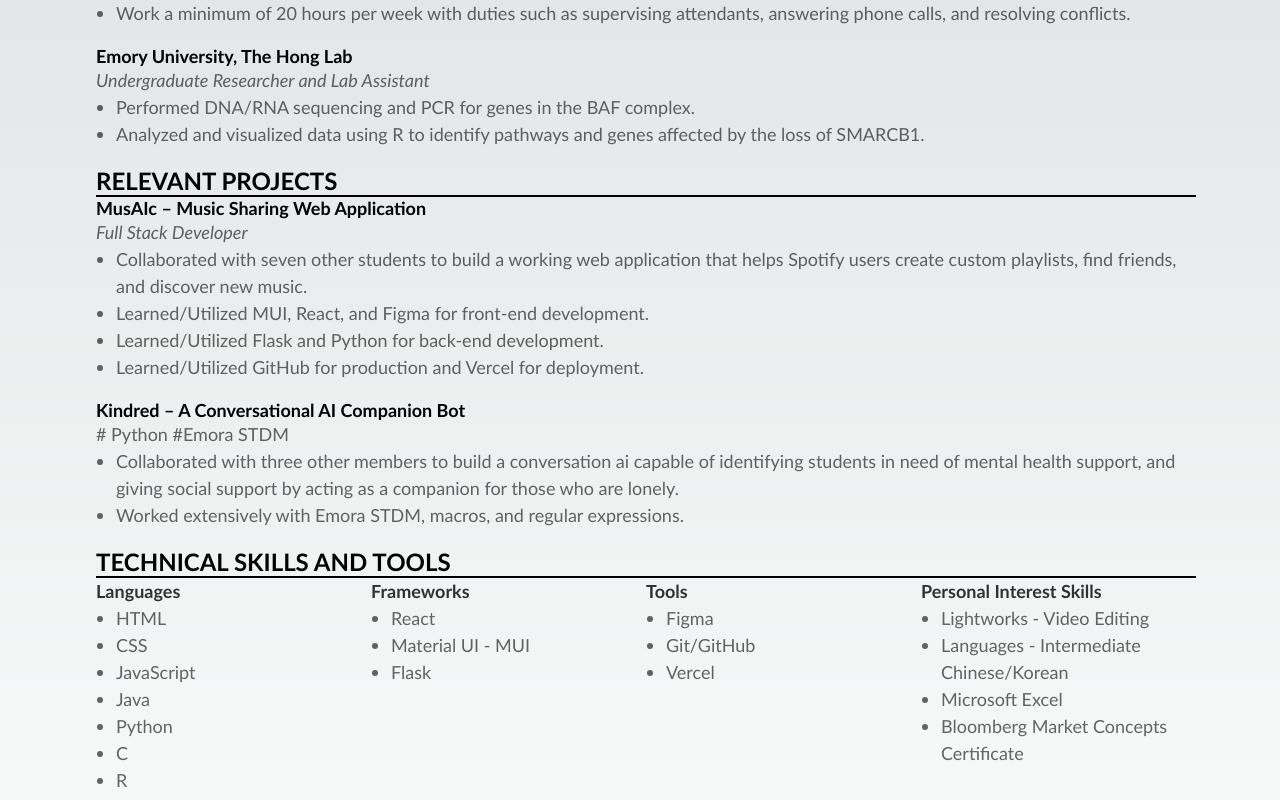
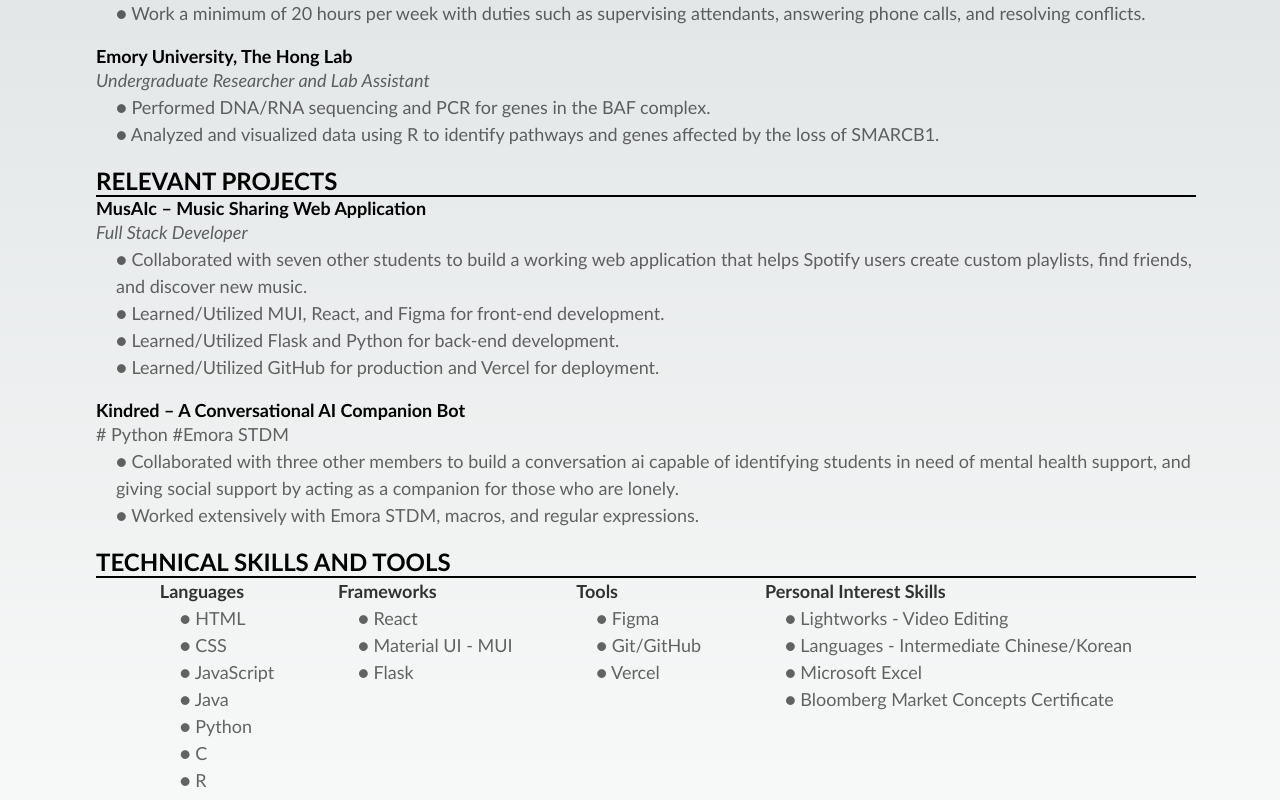
Before and after one commit to microlchen/resume, a Next.js app: page / in a window 1280 px wide. Shown: the part 520-1320 px from the top of the page. Built offline with nearby package versions, Linux system fonts and the light colour scheme.

Commit message:
flexfixes

```diff
--- a/src/pages/index.js
+++ b/src/pages/index.js
@@ -23,10 +23,10 @@ export default function Home() {
             <h2 className={styles.h2}>EDUCATION</h2>
             <hr className={styles.divider} />
             <h3 className={styles.subhead}> Emory University, College of Arts and Science</h3>
-            <p className={styles.type}> <b>Major:</b> Computer Science</p>
-            <p className={styles.type}> <b>Relevant Courses:</b> Data Structures and Algorithms, Computer Architecture, Analysis of Algorithms, Linear Algebra, Computational Linguistics, Data Mining, HTML & CSS (Duke University)</p>
-            <p className={styles.type}> <b>Organizations:</b> Volunteer Emory; Emory RHA; Emory Robotics Club</p>
-            <p className={styles.type}> <b>Honors:</b> Gilman’s Scholar (2023) Quest Bridge Scholar (2020)</p>
+            <p className={styles.type}> <b>Major:&nbsp;&nbsp;</b> Computer Science</p>
+            <p className={styles.type}> <b>Courses:&nbsp;&nbsp;</b> Data Structures and Algorithms;&nbsp; Computer Architecture;&nbsp; Analysis of Algorithms;&nbsp; Linear Algebra;&nbsp; Computational Linguistics;&nbsp; Data Mining;&nbsp; HTML/CSS & JavaScript (Duke University)</p>
+            <p className={styles.type}> <b>Organizations:&nbsp;&nbsp;</b> Volunteer Emory;&nbsp; Emory RHA;&nbsp; Emory Robotics Club</p>
+            <p className={styles.type}> <b>Honors:&nbsp;&nbsp;</b> Gilman’s Scholar (2023) Quest Bridge Scholar (2020)</p>
 
             <br />
             <h2 className={styles.h2}>WORK EXPERIENCE</h2>
@@ -34,16 +34,16 @@ export default function Home() {
             <h3 className={styles.subhead}> Emory University, SAAC Facility</h3>
             <p className={styles.type}> <i>Supervisor</i></p>
             <ul className={styles.indent}>
-              <li className={styles.type}>Trained and supervised attendants in a variety of different tasks including (but not limited to) using facility software, standard customer service practices, and adhering to company policies.</li>
-              <li className={styles.type}>Work a minimum of 20 hours per week with duties such as supervising attendants, answering phone calls, and resolving conflicts.</li>
+              <li className={styles.type}>● Trained and supervised attendants in a variety of different tasks including (but not limited to) using facility software, standard customer service practices, and adhering to company policies.</li>
+              <li className={styles.type}>● Work a minimum of 20 hours per week with duties such as supervising attendants, answering phone calls, and resolving conflicts.</li>
             </ul>
 
             <br />
             <h3 className={styles.subhead}> Emory University, The Hong Lab</h3>
             <p className={styles.type}> <i>Undergraduate Researcher and Lab Assistant</i></p>
             <ul className={styles.indent}>
-              <li className={styles.type}>Performed DNA/RNA sequencing and PCR for genes in the BAF complex.</li>
-              <li className={styles.type}>Analyzed and visualized data using R to identify pathways and genes affected by the loss of SMARCB1.</li>
+              <li className={styles.type}>● Performed DNA/RNA sequencing and PCR for genes in the BAF complex.</li>
+              <li className={styles.type}>● Analyzed and visualized data using R to identify pathways and genes affected by the loss of SMARCB1.</li>
             </ul>
             <br />
 
@@ -52,17 +52,17 @@ export default function Home() {
             <h3 className={styles.subhead}> MusAIc – Music Sharing Web Application</h3>
             <p className={styles.type}> <i>Full Stack Developer</i></p>
             <ul className={styles.indent}>
-              <li className={styles.type}>Collaborated with seven other students to build a working web application that helps Spotify users create custom playlists, find friends, and discover new music.</li>
-              <li className={styles.type}>Learned/Utilized MUI, React, and Figma for front-end development.</li>
-              <li className={styles.type}>Learned/Utilized Flask and Python for back-end development.</li>
-              <li className={styles.type}>Learned/Utilized GitHub for production and Vercel for deployment.</li>
+              <li className={styles.type}>● Collaborated with seven other students to build a working web application that helps Spotify users create custom playlists, find friends, and discover new music.</li>
+              <li className={styles.type}>● Learned/Utilized MUI, React, and Figma for front-end development.</li>
+              <li className={styles.type}>● Learned/Utilized Flask and Python for back-end development.</li>
+              <li className={styles.type}>● Learned/Utilized GitHub for production and Vercel for deployment.</li>
             </ul>
             <br />
             <h3 className={styles.subhead}> Kindred – A Conversational AI Companion Bot</h3>
             <p className={styles.type}># Python #Emora STDM</p>
             <ul className={styles.indent}>
-              <li className={styles.type}>Collaborated with three other members to build a conversation ai capable of identifying students in need of mental health support, and giving social support by acting as a companion for those who are lonely. </li>
-              <li className={styles.type}>Worked extensively with Emora STDM, macros, and regular expressions.</li>
+              <li className={styles.type}>● Collaborated with three other members to build a conversation ai capable of identifying students in need of mental health support, and giving social support by acting as a companion for those who are lonely. </li>
+              <li className={styles.type}>● Worked extensively with Emora STDM, macros, and regular expressions.</li>
             </ul>
             <br />
 
@@ -73,41 +73,41 @@ export default function Home() {
                 <p className={styles.type1}>Languages</p>
                 <ul className={styles.indent}>
 
-                  <li className={styles.type}>HTML </li>
-                  <li className={styles.type}>CSS</li>
-                  <li className={styles.type}>JavaScript</li>
-                  <li className={styles.type}>Java</li>
-                  <li className={styles.type}>Python</li>
-                  <li className={styles.type}>C</li>
-                  <li className={styles.type}>R</li>
+                  <li className={styles.type}>● HTML </li>
+                  <li className={styles.type}>● CSS</li>
+                  <li className={styles.type}>● JavaScript</li>
+                  <li className={styles.type}>● Java</li>
+                  <li className={styles.type}>● Python</li>
+                  <li className={styles.type}>● C</li>
+                  <li className={styles.type}>● R</li>
                 </ul>
               </section>
               <section>
                 <p className={styles.type1}>Frameworks</p>
                 <ul className={styles.indent}>
 
-                  <li className={styles.type}>React </li>
-                  <li className={styles.type}>Material UI - MUI</li>
-                  <li className={styles.type}>Flask</li>
+                  <li className={styles.type}>● React </li>
+                  <li className={styles.type}>● Material UI - MUI</li>
+                  <li className={styles.type}>● Flask</li>
                 </ul>
               </section>
               <section>
                 <p className={styles.type1}>Tools</p>
                 <ul className={styles.indent}>
 
-                  <li className={styles.type}>Figma </li>
-                  <li className={styles.type}>Git/GitHub</li>
-                  <li className={styles.type}>Vercel</li>
+                  <li className={styles.type}>● Figma </li>
+                  <li className={styles.type}>● Git/GitHub</li>
+                  <li className={styles.type}>● Vercel</li>
                 </ul>
               </section>
               <section>
                 <p className={styles.type1}>Personal Interest Skills</p>
                 <ul className={styles.indent}>
 
-                  <li className={styles.type}>Lightworks - Video Editing </li>
-                  <li className={styles.type}>Languages - Intermediate Chinese/Korean</li>
-                  <li className={styles.type}>Microsoft Excel</li>
-                  <li className={styles.type}>Bloomberg Market Concepts Certificate</li>
+                  <li className={styles.type}>● Lightworks - Video Editing </li>
+                  <li className={styles.type}>● Languages - Intermediate Chinese/Korean</li>
+                  <li className={styles.type}>● Microsoft Excel</li>
+                  <li className={styles.type}>● Bloomberg Market Concepts Certificate</li>
                 </ul>
               </section>
             </div>
--- a/src/styles/Home.module.css
+++ b/src/styles/Home.module.css
@@ -9,6 +9,7 @@
 }
 
 .h1 {
+  display: flex;
   margin: 3;
   padding: 30;
   font-size: xx-large;
@@ -16,6 +17,7 @@
 }
 
 .h2 {
+  display: flex;
   margin: 3;
   padding: 30;
   font-size: x-large;
@@ -24,14 +26,16 @@
 
 .subhead {
   margin: 3;
-  justify-content: space-around;
-
+  justify-content: flex-start;
+  display: flex;
   padding: 30;
   font-size: large;
   font-family: 'Gill Sans', 'Gill Sans MT', Calibri, 'Trebuchet MS', sans-serif;
 }
 
 .type {
+  display: flex;
+  justify-content: flex-start;
   margin: 0;
   opacity: 0.6;
   font-size: large;
@@ -70,7 +74,8 @@
 }
 
 .grid {
-  display: grid;
+  display: flex;
+  justify-content: space-evenly;
   grid-template-columns: repeat(4, minmax(25%, auto));
   width: var(--max-width);
   max-width: 100%;
--- a/src/styles/globals.css
+++ b/src/styles/globals.css
@@ -40,38 +40,7 @@
   --card-border-rgb: 131, 134, 135;
 }
 
-@media (prefers-color-scheme: dark) {
-  :root {
-    --foreground-rgb: 255, 255, 255;
-    --background-start-rgb: 0, 0, 0;
-    --background-end-rgb: 0, 0, 0;
 
-    --primary-glow: radial-gradient(rgba(1, 65, 255, 0.4), rgba(1, 65, 255, 0));
-    --secondary-glow: linear-gradient(
-      to bottom right,
-      rgba(1, 65, 255, 0),
-      rgba(1, 65, 255, 0),
-      rgba(1, 65, 255, 0.3)
-    );
-
-    --tile-start-rgb: 2, 13, 46;
-    --tile-end-rgb: 2, 5, 19;
-    --tile-border: conic-gradient(
-      #ffffff80,
-      #ffffff40,
-      #ffffff30,
-      #ffffff20,
-      #ffffff10,
-      #ffffff10,
-      #ffffff80
-    );
-
-    --callout-rgb: 20, 20, 20;
-    --callout-border-rgb: 108, 108, 108;
-    --card-rgb: 100, 100, 100;
-    --card-border-rgb: 200, 200, 200;
-  }
-}
 
 * {
   box-sizing: border-box;
@@ -99,9 +68,3 @@ a {
   color: inherit;
   text-decoration: none;
 }
-
-@media (prefers-color-scheme: dark) {
-  html {
-    color-scheme: dark;
-  }
-}
```
